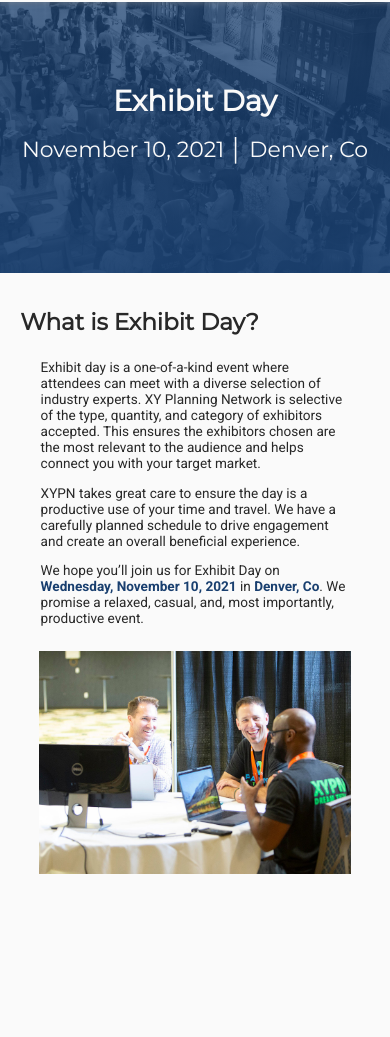
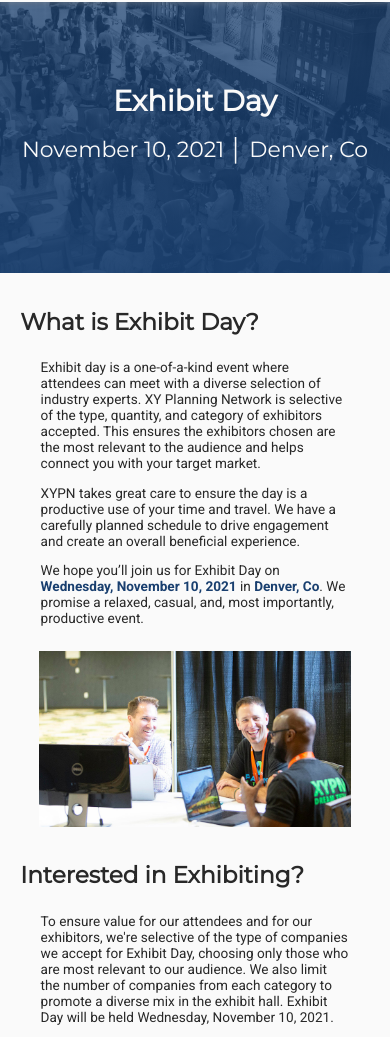
Before and after one commit to RUnroe/XYPN-exhibit-day-landing-page, a plain HTML site: page index.html in a window 390 px wide. Shown: the part 62-1099 px from the top of the page. Drawn offline with Linux system fonts and the light colour scheme.

Commit message:
Fix slideshow responsiveness

```diff
--- a/style.css
+++ b/style.css
@@ -253,9 +253,11 @@
     overflow:hidden;
     width:80%;
     box-sizing: border-box;
-    height:400px;
+    height:45vw;
     padding:0;
     z-index: 1;
+    max-width: 900px;
+    max-height: 500px;
 }
 
 
```
